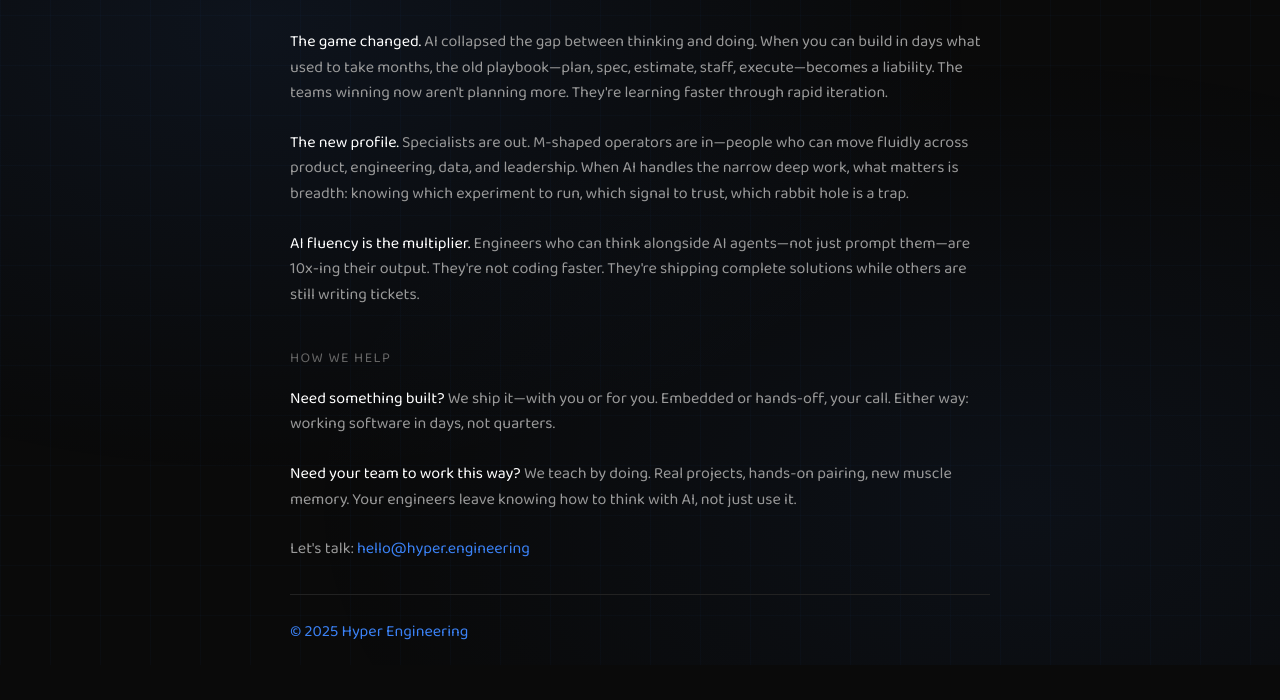
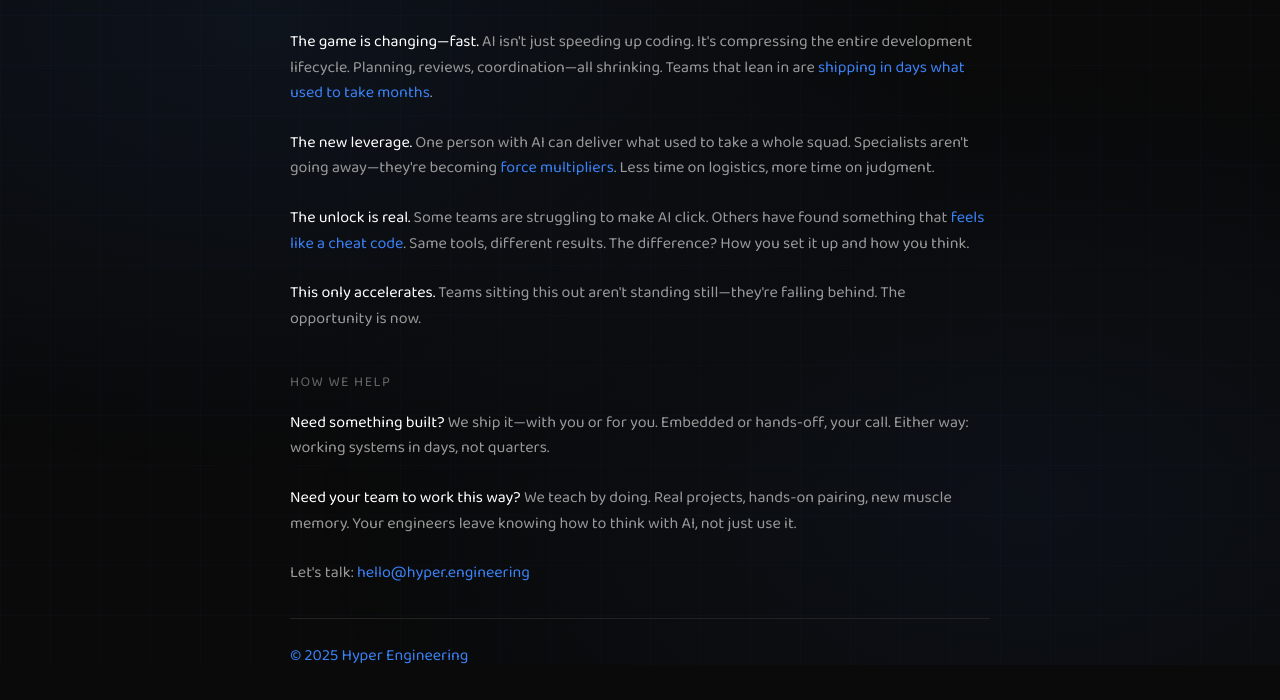
Before and after one commit to sameersaadi/hyper-engineering, a plain HTML site: page index.html in a window 1280 px wide. Shown: the part 135-835 px from the top of the page. Before the commit the page ends 811 px from the top, so only its background shows below. Drawn offline with Linux system fonts and the light colour scheme.

Commit message:
Refine copy and add research citations
- Updated tone: energetic/forward-looking vs narrative
- Added inline links to Bain, McKinsey, GitHub research
- Incorporated SDLC compression and force multiplier themes

Co-Authored-By: Claude Opus 4.5 <noreply@anthropic.com>

```diff
--- a/index.html
+++ b/index.html
@@ -66,11 +66,12 @@
   <div class="container">
     <h1>hyper<span class="dot">.</span>engineering</h1>
     <p class="tagline">Engineering at the speed of thought</p>
-    <p><strong>The game changed.</strong> AI collapsed the gap between thinking and doing. When you can build in days what used to take months, the old playbook—plan, spec, estimate, staff, execute—becomes a liability. The teams winning now aren't planning more. They're learning faster through rapid iteration.</p>
-    <p><strong>The new profile.</strong> Specialists are out. M-shaped operators are in—people who can move fluidly across product, engineering, data, and leadership. When AI handles the narrow deep work, what matters is breadth: knowing which experiment to run, which signal to trust, which rabbit hole is a trap.</p>
-    <p><strong>AI fluency is the multiplier.</strong> Engineers who can think alongside AI agents—not just prompt them—are 10x-ing their output. They're not coding faster. They're shipping complete solutions while others are still writing tickets.</p>
+    <p><strong>The game is changing—fast.</strong> AI isn't just speeding up coding. It's compressing the entire development lifecycle. Planning, reviews, coordination—all shrinking. Teams that lean in are <a href="https://www.bain.com/insights/from-pilots-to-payoff-generative-ai-in-software-development-technology-report-2025/" target="_blank" rel="noopener">shipping in days what used to take months</a>.</p>
+    <p><strong>The new leverage.</strong> One person with AI can deliver what used to take a whole squad. Specialists aren't going away—they're becoming <a href="https://www.mckinsey.com/industries/technology-media-and-telecommunications/our-insights/unlocking-the-value-of-ai-in-software-development" target="_blank" rel="noopener">force multipliers</a>. Less time on logistics, more time on judgment.</p>
+    <p><strong>The unlock is real.</strong> Some teams are struggling to make AI click. Others have found something that <a href="https://github.blog/news-insights/research/research-quantifying-github-copilots-impact-on-developer-productivity-and-happiness/" target="_blank" rel="noopener">feels like a cheat code</a>. Same tools, different results. The difference? How you set it up and how you think.</p>
+    <p><strong>This only accelerates.</strong> Teams sitting this out aren't standing still—they're falling behind. The opportunity is now.</p>
     <p class="label">How we help</p>
-    <p><strong>Need something built?</strong> We ship it—with you or for you. Embedded or hands-off, your call. Either way: working software in days, not quarters.</p>
+    <p><strong>Need something built?</strong> We ship it—with you or for you. Embedded or hands-off, your call. Either way: working systems in days, not quarters.</p>
     <p><strong>Need your team to work this way?</strong> We teach by doing. Real projects, hands-on pairing, new muscle memory. Your engineers leave knowing how to think with AI, not just use it.</p>
     <p>Let's talk: <a href="mailto:hello@hyper.engineering">hello@hyper.engineering</a></p>
     <footer><a href="https://hyper.engineering">&copy; 2025 Hyper Engineering</a></footer>
```
